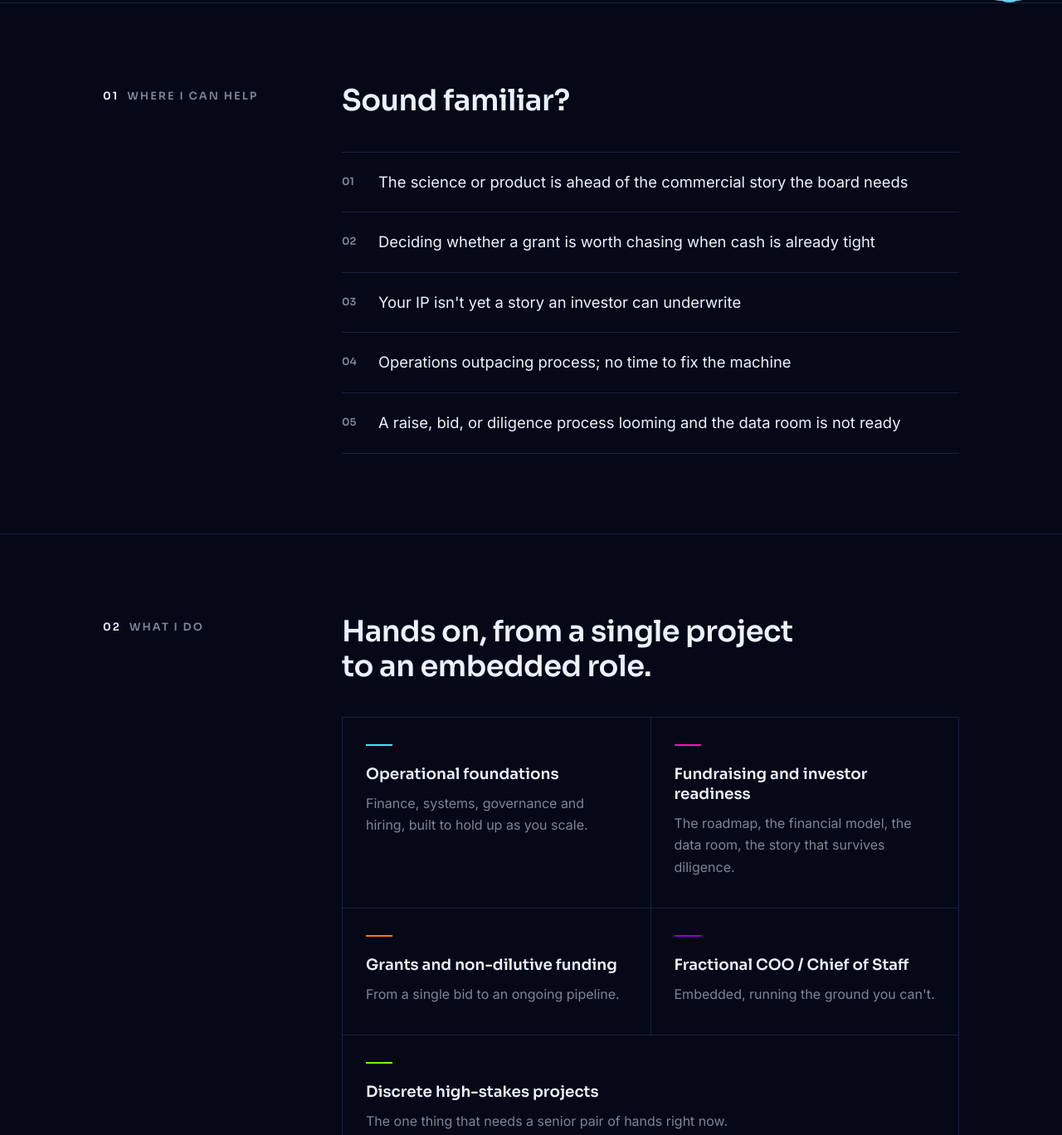
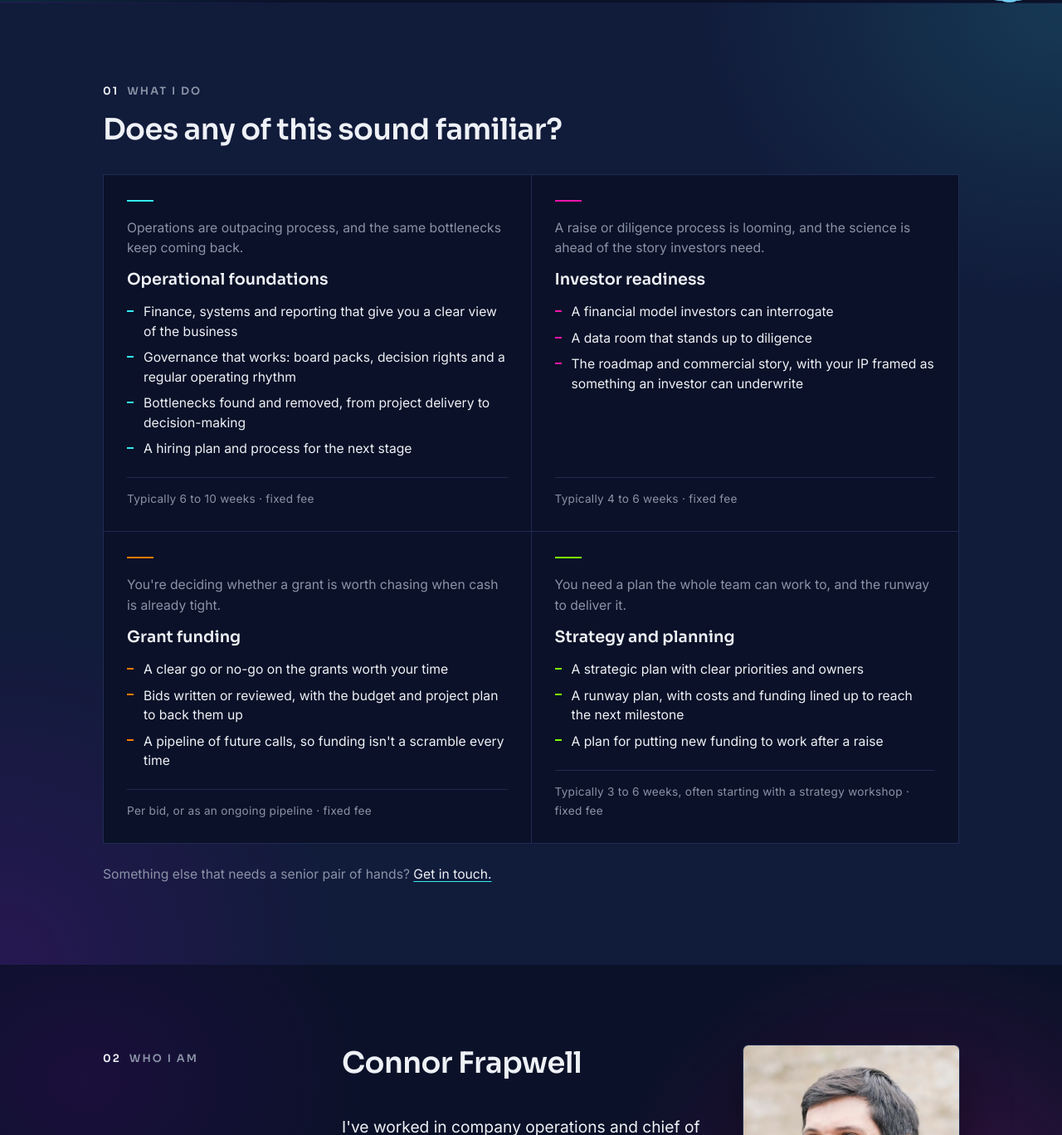
Before and after one commit to connor783/bigcatops.github.io, a plain HTML site: page index.html in a window 1280 px wide. Shown: the part 762-2130 px from the top of the page at 83% size. Drawn offline with Linux system fonts and the light colour scheme.

Commit message:
Restructure around project cards, lighter navy, brand glows, CTA panel

```diff
--- a/index.html
+++ b/index.html
@@ -5,7 +5,7 @@
 <meta name="viewport" content="width=device-width, initial-scale=1, viewport-fit=cover">
 <title>Big Cat Operations · Fractional COO for deep tech founders</title>
 <meta name="description" content="Fractional COO and operations support for deep tech founders, pre-seed to Series A. PhD scientist turned operator, proven scaling two companies at once from pre-incorporation to £10m+ raised.">
-<meta name="theme-color" content="#050816">
+<meta name="theme-color" content="#0A1128">
 <meta property="og:type" content="website">
 <meta property="og:title" content="Big Cat Operations">
 <meta property="og:description" content="You're good at the science. I'm good at the operations.">
@@ -21,11 +21,12 @@
 <script>document.documentElement.classList.add('js');</script>
 <style>
   :root {
-    --bg: #050816;
-    --bg-raised: #0B1024;
-    --line: #1A2140;
-    --text: #EAF2FF;
-    --grey: #7D8597;
+    --bg: #0A1128;
+    --bg-band: #111B3A;
+    --bg-raised: #17224A;
+    --line: #202B52;
+    --text: #EEF1F6;
+    --grey: #8A93A6;
     --violet: #9201CB;
     --cyan: #34EDF3;
     --cerise: #F715AB;
@@ -140,6 +141,26 @@
     color: #C3CCDD;
   }
 
+  /* Alternating bands and soft brand glows, to break the page into distinct sections */
+  section.block.band { background: var(--bg-band); border-top-color: transparent; }
+  section.band + section, section + section.band { border-top-color: transparent; }
+  /* Stronger brand glows, in the style of the game background: violet and cyan pools of light */
+  .hero { background:
+      radial-gradient(ellipse 45% 60% at 82% 38%, rgba(146, 1, 203, 0.26), transparent 70%),
+      radial-gradient(ellipse 40% 50% at 0% 100%, rgba(52, 237, 243, 0.10), transparent 70%); }
+  #services { background:
+      radial-gradient(ellipse 50% 45% at 100% 0%, rgba(52, 237, 243, 0.14), transparent 70%),
+      radial-gradient(ellipse 45% 50% at 0% 100%, rgba(146, 1, 203, 0.16), transparent 70%),
+      var(--bg-band); }
+  #about { background:
+      radial-gradient(ellipse 42% 70% at 86% 45%, rgba(247, 21, 171, 0.20), transparent 70%),
+      radial-gradient(ellipse 40% 60% at 8% 20%, rgba(146, 1, 203, 0.12), transparent 70%); }
+  #how { background:
+      radial-gradient(ellipse 45% 60% at 100% 50%, rgba(146, 1, 203, 0.14), transparent 70%),
+      var(--bg-band); }
+  .cta-block { background:
+      radial-gradient(ellipse 50% 60% at 50% 30%, rgba(52, 237, 243, 0.08), transparent 70%); }
+
   /* Sections */
   section.block { padding: 96px 0; border-top: 1px solid var(--line); }
   .block-grid {
@@ -248,6 +269,71 @@
     box-shadow: 0 0 0 1px var(--line), 0 24px 60px rgba(0, 0, 0, 0.45);
   }
 
+  /* What I do: project cards */
+  .block-grid.stacked { grid-template-columns: 1fr; gap: 0; }
+  .block-grid.stacked .label { margin-bottom: 14px; padding-top: 0; }
+  .block-grid.stacked h2 { max-width: none; margin-bottom: 32px; }
+  .projects {
+    grid-column: 1 / -1;
+    display: grid;
+    grid-template-columns: repeat(2, 1fr);
+    gap: 1px;
+    background: var(--line);
+    border: 1px solid var(--line);
+  }
+  .project {
+    background: var(--bg);
+    padding: 30px 28px 28px;
+    display: flex;
+    flex-direction: column;
+    transition: background 0.3s ease;
+  }
+  .project:hover { background: var(--bg-raised); }
+  .project::before {
+    content: "";
+    display: block;
+    width: 32px;
+    height: 2px;
+    margin-bottom: 20px;
+    background: var(--accent, var(--cyan));
+    transition: width 0.35s ease;
+  }
+  .project:hover::before { width: 56px; }
+  .project:nth-child(1) { --accent: var(--cyan); }
+  .project:nth-child(2) { --accent: var(--cerise); }
+  .project:nth-child(3) { --accent: var(--orange); }
+  .project:nth-child(4) { --accent: var(--lime); }
+  .project-problem { color: var(--grey); font-size: 0.98rem; line-height: 1.55; margin-bottom: 14px; }
+  .project h3 {
+    font-family: var(--heading);
+    font-weight: 600;
+    font-size: 1.2rem;
+    line-height: 1.3;
+    margin-bottom: 14px;
+  }
+  .project ul { list-style: none; display: grid; gap: 8px; margin-bottom: 22px; }
+  .project li { position: relative; padding-left: 20px; font-size: 0.98rem; line-height: 1.5; }
+  .project li::before {
+    content: "";
+    position: absolute;
+    left: 0;
+    top: 0.62em;
+    width: 8px;
+    height: 2px;
+    background: var(--accent, var(--cyan));
+  }
+  .projects-more { grid-column: 1 / -1; color: var(--grey); font-size: 0.98rem; margin-top: 24px; }
+  .projects-more a { color: var(--text); text-decoration: underline; text-decoration-color: var(--cyan); text-underline-offset: 3px; }
+  .projects-more a:hover { color: var(--cyan); }
+  .project-terms {
+    margin-top: auto;
+    padding-top: 14px;
+    border-top: 1px solid var(--line);
+    color: var(--grey);
+    font-size: 0.85rem;
+    letter-spacing: 0.02em;
+  }
+
   /* How it works */
   .steps { list-style: none; counter-reset: step; display: grid; gap: 0; }
   .steps li {
@@ -311,7 +397,32 @@
   .case p { color: var(--grey); font-size: 1rem; }
 
   /* CTA */
-  .cta-block { padding: 128px 0 112px; border-top: 1px solid var(--line); text-align: center; }
+  .cta-block { padding: 112px 0 104px; border-top: 1px solid var(--line); text-align: center; }
+  /* The CTA sits in its own panel with a thin brand-gradient edge, so the page ends on something with weight */
+  .cta-panel {
+    position: relative;
+    max-width: 880px;
+    margin: 0 auto;
+    padding: 72px 56px 56px;
+    border-radius: 14px;
+    background:
+      radial-gradient(ellipse 70% 60% at 50% 0%, rgba(146, 1, 203, 0.34), transparent 70%),
+      var(--bg-band);
+    box-shadow: 0 30px 80px rgba(0, 0, 0, 0.35), 0 0 120px rgba(146, 1, 203, 0.18);
+  }
+  .cta-panel::before {
+    content: "";
+    position: absolute;
+    inset: 0;
+    border-radius: inherit;
+    padding: 1px;
+    background: linear-gradient(120deg, var(--violet), var(--cyan), var(--cerise));
+    -webkit-mask: linear-gradient(#000 0 0) content-box, linear-gradient(#000 0 0);
+    -webkit-mask-composite: xor;
+    mask-composite: exclude;
+    opacity: 0.7;
+    pointer-events: none;
+  }
   .cta-block h2 { margin: 0 auto 20px; max-width: 20ch; }
   .cta-block p { color: var(--grey); max-width: 32em; margin: 0 auto 40px; }
   .cta-block p:has(+ .cta-aside) { margin-bottom: 16px; }
@@ -390,6 +501,7 @@
     .block-grid { grid-template-columns: 1fr; gap: 20px; }
     section.block { padding: 72px 0; }
     .services { grid-template-columns: 1fr; }
+    .projects { grid-template-columns: 1fr; }
     .hero { min-height: auto; padding: 88px 0 72px; }
     .hero-mark { top: -130px; left: auto; right: -84px; height: 250px; opacity: 0.55; }
     .js .hero-mark.in { opacity: 0.55; }
@@ -397,7 +509,8 @@
     .pains li { font-size: 1.05rem; padding-left: 36px; }
     .steps li { padding-left: 52px; }
     .steps li::before { width: 32px; height: 32px; font-size: 0.85rem; }
-    .cta-block { padding: 96px 0 88px; }
+    .cta-block { padding: 72px 0 72px; }
+    .cta-panel { padding: 48px 22px 40px; }
   }
 </style>
 </head>
@@ -430,64 +543,68 @@
     </div>
   </section>
 
-  <!-- 2. Where I can help -->
-  <section class="block" id="help">
-    <div class="wrap block-grid">
-      <p class="label reveal"><b>01</b>Where I can help</p>
-      <div>
-        <h2 class="reveal">Sound familiar?</h2>
-        <ul class="pains">
-          <li class="reveal">The science or product is ahead of the commercial story the board needs</li>
-          <li class="reveal">Deciding whether a grant is worth chasing when cash is already tight</li>
-          <li class="reveal">Your IP isn't yet a story an investor can underwrite</li>
-          <li class="reveal">Operations outpacing process; no time to fix the machine</li>
-          <li class="reveal">A raise, bid, or diligence process looming and the data room is not ready</li>
-        </ul>
+  <!-- 2. What I do: problem, project, what you get, typical length.
+  -->
+  <section class="block band" id="services">
+    <div class="wrap block-grid stacked">
+      <p class="label reveal"><b>01</b>What I do</p>
+      <h2 class="reveal">Does any of this sound familiar?</h2>
+      <div class="projects">
+          <article class="project reveal">
+            <p class="project-problem">Operations are outpacing process, and the same bottlenecks keep coming back.</p>
+            <h3>Operational foundations</h3>
+            <ul>
+              <li>Finance, systems and reporting that give you a clear view of the business</li>
+              <li>Governance that works: board packs, decision rights and a regular operating rhythm</li>
+              <li>Bottlenecks found and removed, from project delivery to decision-making</li>
+              <li>A hiring plan and process for the next stage</li>
+            </ul>
+            <p class="project-terms">Typically 6 to 10 weeks · fixed fee</p>
+          </article>
+          <article class="project reveal" style="--delay:.08s">
+            <p class="project-problem">A raise or diligence process is looming, and the science is ahead of the story investors need.</p>
+            <h3>Investor readiness</h3>
+            <ul>
+              <li>A financial model investors can interrogate</li>
+              <li>A data room that stands up to diligence</li>
+              <li>The roadmap and commercial story, with your IP framed as something an investor can underwrite</li>
+            </ul>
+            <p class="project-terms">Typically 4 to 6 weeks · fixed fee</p>
+          </article>
+          <article class="project reveal">
+            <p class="project-problem">You're deciding whether a grant is worth chasing when cash is already tight.</p>
+            <h3>Grant funding</h3>
+            <ul>
+              <li>A clear go or no-go on the grants worth your time</li>
+              <li>Bids written or reviewed, with the budget and project plan to back them up</li>
+              <li>A pipeline of future calls, so funding isn't a scramble every time</li>
+            </ul>
+            <p class="project-terms">Per bid, or as an ongoing pipeline · fixed fee</p>
+          </article>
+          <article class="project reveal" style="--delay:.08s">
+            <p class="project-problem">You need a plan the whole team can work to, and the runway to deliver it.</p>
+            <h3>Strategy and planning</h3>
+            <ul>
+              <li>A strategic plan with clear priorities and owners</li>
+              <li>A runway plan, with costs and funding lined up to reach the next milestone</li>
+              <li>A plan for putting new funding to work after a raise</li>
+            </ul>
+            <p class="project-terms">Typically 3 to 6 weeks, often starting with a strategy workshop · fixed fee</p>
+          </article>
       </div>
+      <p class="projects-more reveal">Something else that needs a senior pair of hands? <a href="#contact">Get in touch.</a></p>
     </div>
   </section>
 
-  <!-- 3. What I do -->
-  <section class="block" id="services">
-    <div class="wrap block-grid">
-      <p class="label reveal"><b>02</b>What I do</p>
-      <div>
-        <h2 class="reveal">Hands on, from a single project to an embedded role.</h2>
-        <div class="services">
-          <article class="service reveal">
-            <h3>Operational foundations</h3>
-            <p>Finance, systems, governance and hiring, built to hold up as you scale.</p>
-          </article>
-          <article class="service reveal" style="--delay:.08s">
-            <h3>Fundraising and investor readiness</h3>
-            <p>The roadmap, the financial model, the data room, the story that survives diligence.</p>
-          </article>
-          <article class="service reveal">
-            <h3>Grants and non-dilutive funding</h3>
-            <p>From a single bid to an ongoing pipeline.</p>
-          </article>
-          <article class="service reveal" style="--delay:.08s">
-            <h3>Fractional COO / Chief of Staff</h3>
-            <p>Embedded, running the ground you can't.</p>
-          </article>
-          <article class="service reveal">
-            <h3>Discrete high-stakes projects</h3>
-            <p>The one thing that needs a senior pair of hands right now.</p>
-          </article>
-        </div>
-      </div>
-    </div>
-  </section>
-
-  <!-- 4. Who am I -->
+  <!-- 3. Who I am -->
   <section class="block" id="about">
     <div class="wrap block-grid">
-      <p class="label reveal"><b>03</b>Who I am</p>
+      <p class="label reveal"><b>02</b>Who I am</p>
       <div class="bio">
         <div>
           <h2 class="reveal">Connor Frapwell</h2>
           <p class="reveal">I've worked in company operations and chief of staff functions since 2020. As COO of STL Tech, I transformed it from a hardware/software consultancy into a full-stack deep tech venture builder, working with clients across life sciences, quantum, robotics, and defence. Alongside that, I co-founded Delta.g, a quantum sensing business, scaling it from pre-incorporation to £10m+ raised.</p>
-          <p class="reveal">Along the way I got a Maine Coon (hence Big Cat), became a dad, and recorded drums and released a metal album.</p>
+          <p class="reveal">Along the way I got a Maine Coon (hence Big Cat), became a dad, and recorded drums for a metal album.</p>
         </div>
         <picture class="bio-photo reveal">
           <source srcset="assets/connor.webp" type="image/webp">
@@ -497,10 +614,10 @@
     </div>
   </section>
 
-  <!-- 5. How it works -->
-  <section class="block" id="how">
+  <!-- 4. How it works -->
+  <section class="block band" id="how">
     <div class="wrap block-grid">
-      <p class="label reveal"><b>04</b>How it works</p>
+      <p class="label reveal"><b>03</b>How it works</p>
       <div>
         <h2 class="reveal">What working together looks like</h2>
         <ol class="steps">
@@ -514,7 +631,7 @@
           </li>
           <li class="reveal">
             <h3>Fix it</h3>
-            <p>Usually a defined project for a fixed fee, so you know the cost up front. If you need someone embedded afterwards, I can stay on in an ongoing role, typically up to a day a week and reviewed monthly.</p>
+            <p>Usually a defined project for a fixed fee, so you know the cost up front. If you need someone embedded afterwards, I can stay on as your fractional COO or chief of staff, typically up to a day a week and reviewed monthly.</p>
           </li>
         </ol>
         <p class="steps-note reveal">Pre-seed to Series A. Based in Bristol, working with UK teams remotely or on site.</p>
@@ -522,11 +639,12 @@
     </div>
   </section>
 
-  <!-- 6. CTA -->
+  <!-- 5. CTA -->
   <section class="cta-block" id="contact">
     <div class="wrap">
+      <div class="cta-panel">
       <h2 class="reveal">If you're struggling with any of this, I'd like to help.</h2>
-      <p class="reveal">Tell me what you're working on and what's getting in the way. We can work out together whether I'm the right fit.</p>
+      <p class="reveal">Book a free 30-minute call to talk through what's getting in the way. We'll work out together whether I'm the right fit.</p>
       <p class="cta-aside reveal">Most of my work is with science and deep tech founders, but the operational problems look much the same in any early-stage company. If you're building something else, the same offer stands.</p>
       <div class="cta-buttons reveal">
         <!-- BOOKING LINK: Google Calendar appointment schedule (30-minute intro call) -->
@@ -535,6 +653,7 @@
       </div>
       <hr class="cta-rule">
       <p class="cta-links"><a href="mailto:connor@bigcatops.co.uk">connor@bigcatops.co.uk</a><span aria-hidden="true">·</span><a href="https://www.linkedin.com/in/connor-frapwell" rel="me noopener">LinkedIn</a></p>
+      </div>
     </div>
   </section>
 
```
Also changed, not shown: 404.html (+4 -4 lines), run/index.html (+5 -5 lines).
